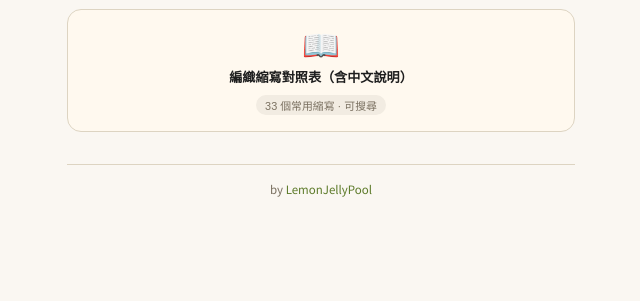
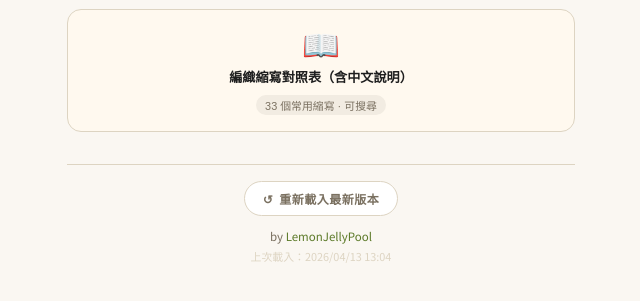
Before and after one commit to Wiiizardcat/Knitting, a plain HTML site: page index.html in a window 1280 px wide. Shown: the part 687-988 px from the top of the page, without its empty margins (319-959 px from the left). Before the commit the page ends 964 px from the top, so only its background shows below. Drawn offline with Linux system fonts and the light colour scheme.

Commit message:
Update index.html

```diff
--- a/index.html
+++ b/index.html
@@ -2,8 +2,13 @@
 <html lang="zh-TW">
 <head>
 <meta charset="UTF-8">
-<meta name="viewport" content="width=device-width, initial-scale=1.0">
+<meta name="viewport" content="width=device-width, initial-scale=1.0, viewport-fit=cover">
 <title>🧶 編織工具箱 · LemonJellyPool</title>
+<!-- PWA / Safari 主畫面設定 -->
+<meta name="apple-mobile-web-app-capable" content="yes">
+<meta name="apple-mobile-web-app-status-bar-style" content="default">
+<meta name="apple-mobile-web-app-title" content="編織工具箱">
+<meta name="theme-color" content="#faf7f2">
 <link rel="preconnect" href="https://fonts.googleapis.com">
 <link href="https://fonts.googleapis.com/css2?family=Noto+Serif+TC:wght@400;600;700&family=Noto+Sans+TC:wght@400;500;700&display=swap" rel="stylesheet">
 <style>
@@ -416,7 +421,28 @@ body {
 .tab-pane { display:none; }
 .tab-pane.on { display:block; animation:fadeUp .2s; }
 
-/* ── FOOTER ── */
+/* ── REFRESH BTN ── */
+.refresh-btn {
+  display:flex;
+  align-items:center;
+  gap:6px;
+  margin:0 auto 0;
+  padding:8px 18px;
+  border:1.5px solid var(--border);
+  border-radius:30px;
+  background:white;
+  color:var(--ink-muted);
+  font-family:'Noto Sans TC',sans-serif;
+  font-size:.75rem;
+  font-weight:700;
+  cursor:pointer;
+  transition:all .2s;
+  letter-spacing:.04em;
+}
+.refresh-btn:hover { border-color:var(--sage); color:var(--sage); }
+.refresh-btn.spinning .refresh-icon { display:inline-block; animation:spin .7s linear infinite; }
+@keyframes spin { to { transform:rotate(360deg); } }
+.refresh-icon { display:inline-block; }
 .footer {
   text-align:center;
   font-size:.72rem;
@@ -488,7 +514,11 @@ body {
   </div>
 
   <div class="footer" style="margin-top:32px">
-    by <a href="https://lemonjellypool.com" target="_blank">LemonJellyPool</a>
+    <button class="refresh-btn" id="refresh-btn" onclick="hardReload()">
+      <span class="refresh-icon">↺</span> 重新載入最新版本
+    </button>
+    <div style="margin-top:12px">by <a href="https://lemonjellypool.com" target="_blank">LemonJellyPool</a></div>
+    <div id="version-tag" style="margin-top:4px;font-size:.68rem;color:var(--border)"></div>
   </div>
 </div>
 
@@ -1187,6 +1217,38 @@ renderAbbr();
 // UTIL
 // ═══════════════════════════════════════
 function v(id){ return parseFloat(document.getElementById(id).value)||0; }
+
+// ═══════════════════════════════════════
+// 強制重新載入（清快取）
+// ═══════════════════════════════════════
+function hardReload() {
+  const btn = document.getElementById('refresh-btn');
+  btn.classList.add('spinning');
+  btn.disabled = true;
+
+  // 清除所有 Service Worker 快取後重載
+  if ('caches' in window) {
+    caches.keys().then(keys =>
+      Promise.all(keys.map(k => caches.delete(k)))
+    ).then(() => {
+      // 加上時間戳強制繞過 Safari 快取
+      const url = location.href.split('?')[0] + '?v=' + Date.now();
+      location.replace(url);
+    });
+  } else {
+    location.replace(location.href.split('?')[0] + '?v=' + Date.now());
+  }
+}
+
+// 顯示目前載入時間
+(function() {
+  const el = document.getElementById('version-tag');
+  if (el) {
+    const now = new Date();
+    const pad = n => String(n).padStart(2,'0');
+    el.textContent = `上次載入：${now.getFullYear()}/${pad(now.getMonth()+1)}/${pad(now.getDate())} ${pad(now.getHours())}:${pad(now.getMinutes())}`;
+  }
+})();
 </script>
 </body>
 </html>
```
